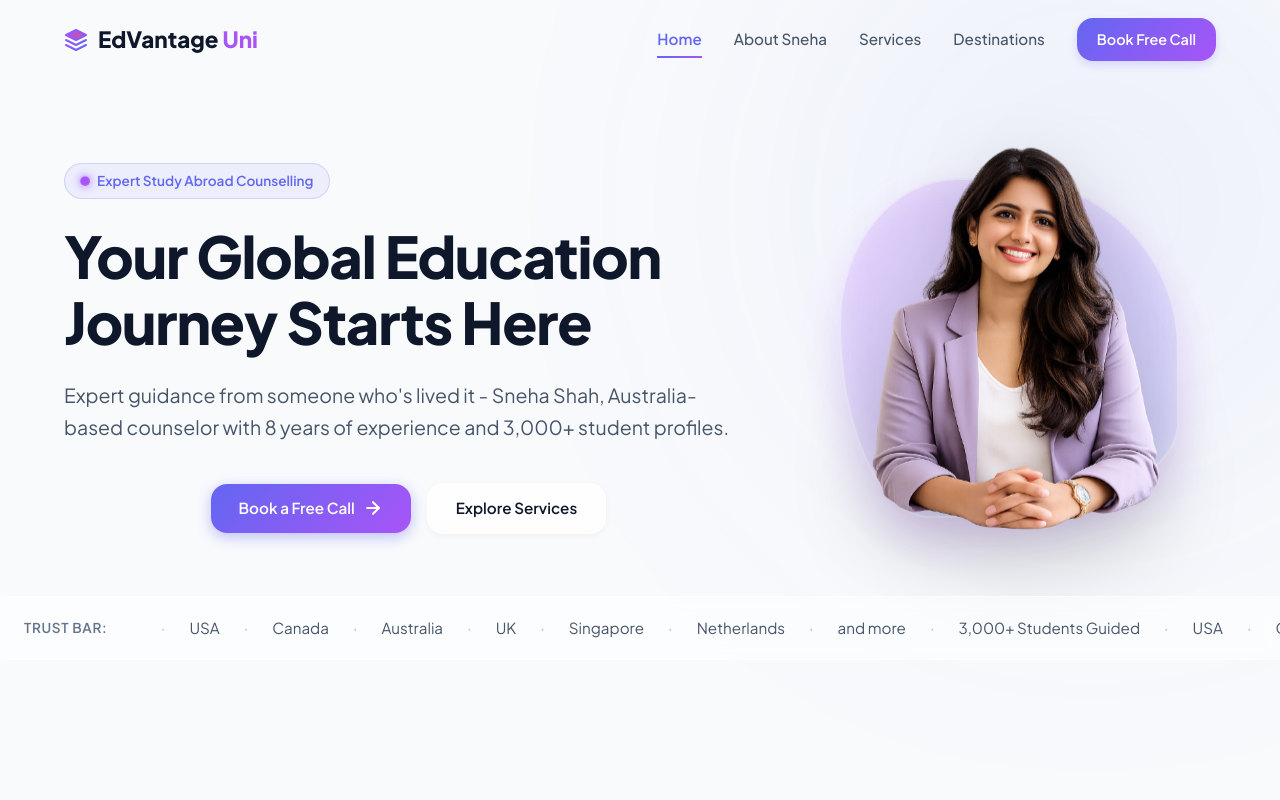
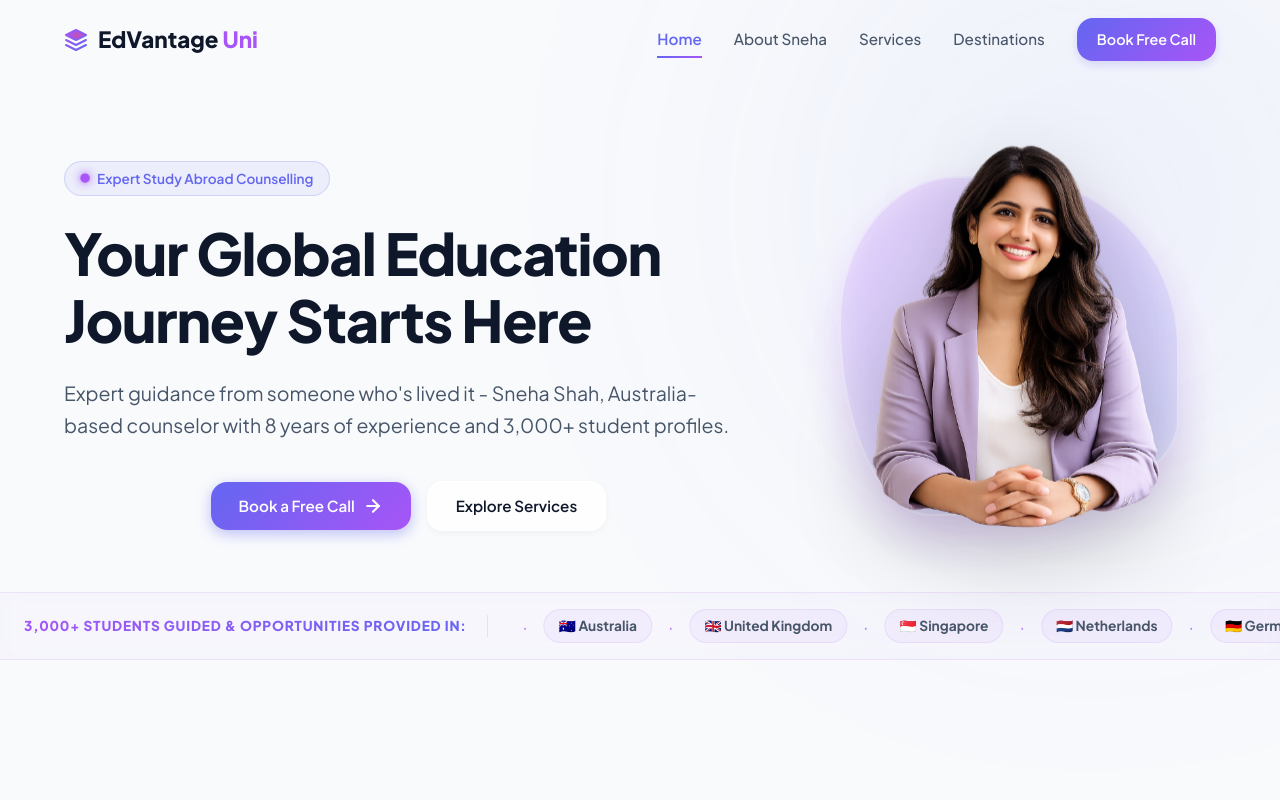
Before and after one commit to ayushsood965-sys/sneha_shah, a React (Vite) app in the folder client/: page / in a window 1280 px wide. Shown: the top 800 px of the page. Built offline with nearby package versions, Linux system fonts and the light colour scheme.

Commit message:
trust bar fixed

```diff
--- a/client/src/App.jsx
+++ b/client/src/App.jsx
@@ -619,42 +619,46 @@ export default function App() {
 
         {/* Trust bar */}
         <div className="trust-bar">
-          <div className="trust-bar-label">Trust bar:</div>
+          <div className="trust-bar-label">3,000+ Students Guided & Opportunities Provided in:</div>
           <div className="trust-ticker-container">
             <div className="trust-ticker">
-              <span className="ticker-item">3,000+ Students Guided</span>
+              <span className="ticker-item">🇺🇸 United States</span>
               <span className="ticker-dot">·</span>
-              <span className="ticker-item">USA</span>
+              <span className="ticker-item">🇨🇦 Canada</span>
               <span className="ticker-dot">·</span>
-              <span className="ticker-item">Canada</span>
+              <span className="ticker-item">🇦🇺 Australia</span>
               <span className="ticker-dot">·</span>
-              <span className="ticker-item">Australia</span>
+              <span className="ticker-item">🇬🇧 United Kingdom</span>
               <span className="ticker-dot">·</span>
-              <span className="ticker-item">UK</span>
+              <span className="ticker-item">🇸🇬 Singapore</span>
               <span className="ticker-dot">·</span>
-              <span className="ticker-item">Singapore</span>
+              <span className="ticker-item">🇳🇱 Netherlands</span>
               <span className="ticker-dot">·</span>
-              <span className="ticker-item">Netherlands</span>
+              <span className="ticker-item">🇩🇪 Germany</span>
               <span className="ticker-dot">·</span>
-              <span className="ticker-item">and more</span>
+              <span className="ticker-item">🇮🇪 Ireland</span>
+              <span className="ticker-dot">·</span>
+              <span className="ticker-item">🇳🇿 New Zealand</span>
 
               {/* Infinite scrolling duplication */}
               <span className="ticker-dot">·</span>
-              <span className="ticker-item">3,000+ Students Guided</span>
+              <span className="ticker-item">🇺🇸 United States</span>
               <span className="ticker-dot">·</span>
-              <span className="ticker-item">USA</span>
+              <span className="ticker-item">🇨🇦 Canada</span>
               <span className="ticker-dot">·</span>
-              <span className="ticker-item">Canada</span>
+              <span className="ticker-item">🇦🇺 Australia</span>
               <span className="ticker-dot">·</span>
-              <span className="ticker-item">Australia</span>
+              <span className="ticker-item">🇬🇧 United Kingdom</span>
               <span className="ticker-dot">·</span>
-              <span className="ticker-item">UK</span>
+              <span className="ticker-item">🇸🇬 Singapore</span>
               <span className="ticker-dot">·</span>
-              <span className="ticker-item">Singapore</span>
+              <span className="ticker-item">🇳🇱 Netherlands</span>
               <span className="ticker-dot">·</span>
-              <span className="ticker-item">Netherlands</span>
+              <span className="ticker-item">🇩🇪 Germany</span>
               <span className="ticker-dot">·</span>
-              <span className="ticker-item">and more</span>
+              <span className="ticker-item">🇮🇪 Ireland</span>
+              <span className="ticker-dot">·</span>
+              <span className="ticker-item">🇳🇿 New Zealand</span>
             </div>
           </div>
         </div>
--- a/client/src/index.css
+++ b/client/src/index.css
@@ -529,27 +529,30 @@ p {
 
 /* Trust Bar Ticker */
 .trust-bar {
-    border-top: 1px solid var(--border-light);
-    border-bottom: 1px solid var(--border-light);
-    background: rgba(255, 255, 255, 0.5);
-    backdrop-filter: blur(8px);
-    -webkit-backdrop-filter: blur(8px);
-    padding: 18px 0;
+    border-top: 1px solid rgba(168, 85, 247, 0.12);
+    border-bottom: 1px solid rgba(168, 85, 247, 0.12);
+    background: rgba(168, 85, 247, 0.02);
+    backdrop-filter: blur(10px);
+    -webkit-backdrop-filter: blur(10px);
+    padding: 16px 0;
     margin-top: 60px;
     display: flex;
     align-items: center;
     overflow: hidden;
+    box-shadow: inset 0 0 20px rgba(168, 85, 247, 0.01);
 }
 
 .trust-bar-label {
     flex-shrink: 0;
     padding-left: 24px;
-    font-weight: 600;
+    font-weight: 800;
     font-size: 0.85rem;
     text-transform: uppercase;
-    letter-spacing: 0.05em;
-    color: var(--text-muted);
-    border-right: 1px solid var(--border-light);
+    letter-spacing: 0.06em;
+    background: linear-gradient(135deg, #a855f7 0%, #6366f1 100%);
+    -webkit-background-clip: text;
+    -webkit-text-fill-color: transparent;
+    border-right: 1px solid rgba(168, 85, 247, 0.15);
     padding-right: 20px;
     margin-right: 20px;
     z-index: 2;
@@ -565,18 +568,35 @@ p {
 .trust-ticker {
     display: inline-flex;
     align-items: center;
-    gap: 24px;
+    gap: 16px;
     animation: ticker 35s linear infinite;
 }
 
 .ticker-item {
-    font-size: 0.95rem;
+    font-size: 0.86rem;
+    font-weight: 700;
     color: var(--text-secondary);
+    background: rgba(168, 85, 247, 0.05);
+    border: 1px solid rgba(168, 85, 247, 0.12);
+    padding: 5px 14px;
+    border-radius: 100px;
+    display: inline-flex;
+    align-items: center;
+    gap: 6px;
+    transition: all 0.3s ease;
+}
+
+.ticker-item:hover {
+    background: rgba(168, 85, 247, 0.1);
+    border-color: rgba(168, 85, 247, 0.25);
+    color: var(--accent-hover);
+    transform: translateY(-1px);
 }
 
 .ticker-dot {
-    color: var(--primary);
-    opacity: 0.5;
+    color: #a855f7;
+    opacity: 0.7;
+    font-size: 1.2rem;
 }
 
 @keyframes ticker {
@@ -2347,6 +2367,29 @@ section {
         max-width: 100vw;
         overflow: hidden;
     }
+
+    /* Responsive Trust Bar Layout Stacking */
+    .trust-bar {
+        flex-direction: column;
+        align-items: flex-start;
+        gap: 12px;
+        padding: 16px 20px !important;
+    }
+
+    .trust-bar-label {
+        border-right: none !important;
+        padding-right: 0 !important;
+        margin-right: 0 !important;
+        padding-left: 0 !important;
+        font-size: 0.76rem !important;
+        line-height: 1.4;
+        width: 100%;
+        letter-spacing: 0.03em;
+    }
+
+    .trust-ticker-container {
+        width: 100%;
+    }
 }
 
 /* Experience Badge Mobile Adjustment */
```
